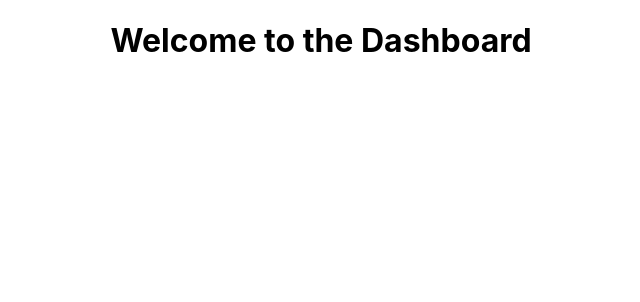
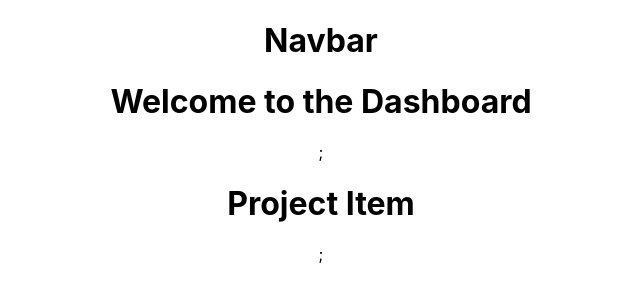
Before and after one commit to vfcarmo/AgileIntPPMTool, a React (Create React App) app in the folder ppmtool-react-client/: page / in a window 1280 px wide. Shown: the top 302 px of the page, without its empty margins (319-959 px from the left). Built offline with nearby package versions, Linux system fonts and the light colour scheme.

Commit message:
Project and header components

```diff
--- a/ppmtool-react-client/src/App.js
+++ b/ppmtool-react-client/src/App.js
@@ -1,10 +1,12 @@
 import React from "react";
 import "./App.css";
 import Dashboard from "./components/Dashboard";
+import Header from "./components/layout/Header";
 
 function App() {
   return (
     <div className="App">
+      <Header />
       <Dashboard />
     </div>
   );
--- a/ppmtool-react-client/src/components/Dashboard.js
+++ b/ppmtool-react-client/src/components/Dashboard.js
@@ -1,8 +1,14 @@
 import React, { Component } from "react";
+import ProjectItem from "./project/ProjectItem";
 
 class Dashboard extends Component {
   render() {
-    return <h1>Welcome to the Dashboard</h1>;
+    return (
+      <div>
+        <h1>Welcome to the Dashboard</h1>;
+        <ProjectItem />;
+      </div>
+    );
   }
 }
 
--- /dev/null
+++ b/ppmtool-react-client/src/components/layout/Header.js
@@ -0,0 +1,13 @@
+import React, { Component } from "react";
+
+class Header extends Component {
+  render() {
+    return (
+      <div>
+        <h1>Navbar</h1>
+      </div>
+    );
+  }
+}
+
+export default Header;
--- /dev/null
+++ b/ppmtool-react-client/src/components/project/ProjectItem.js
@@ -0,0 +1,9 @@
+import React, { Component } from "react";
+
+class ProjectItem extends Component {
+  render() {
+    return <h1>Project Item</h1>;
+  }
+}
+
+export default ProjectItem;
```
